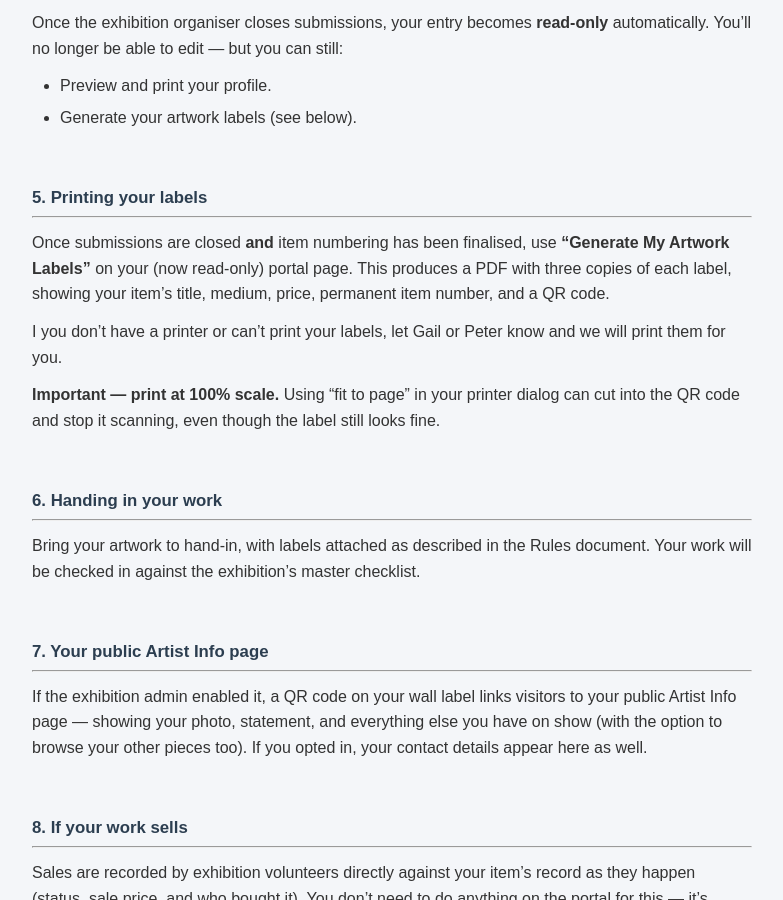
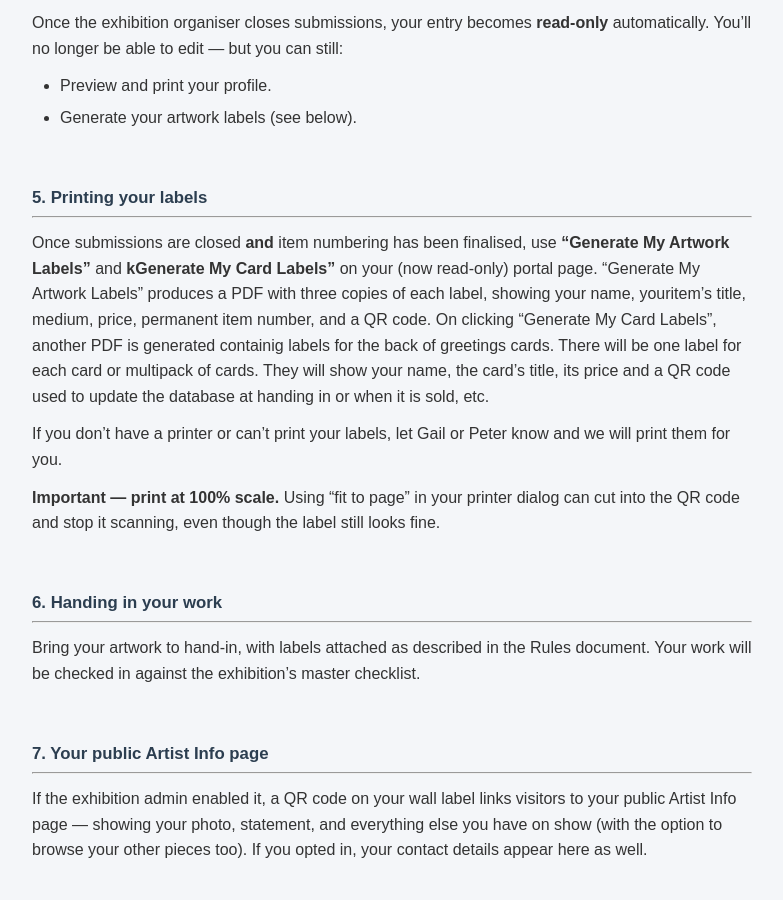
Before and after one commit to uskfarnham/exhibition-portal, a Jekyll site: the page built from artist-guide.md, in a window 1280 px wide and 900 px high, scrolled down 1129 px. Shown: the whole window, without its empty margins (248-1031 px from the left). Built offline with Jekyll 4.4.1, drawn with Linux system fonts in a browser that asks for light colours.

Commit message:
Update artist-guide.md
Add mention of card labels.

```diff
--- a/artist-guide.md
+++ b/artist-guide.md
@@ -47,9 +47,9 @@ Once the exhibition organiser closes submissions, your entry becomes **read-only
 
 ### 5. Printing your labels
 ---
-Once submissions are closed **and** item numbering has been finalised, use **"Generate My Artwork Labels"** on your (now read-only) portal page. This produces a PDF with three copies of each label, showing your item's title, medium, price, permanent item number, and a QR code.
+Once submissions are closed **and** item numbering has been finalised, use **"Generate My Artwork Labels"** and **kGenerate My Card Labels"** on your (now read-only) portal page. "Generate My Artwork Labels" produces a PDF with three copies of each label, showing your name, youritem's title, medium, price, permanent item number, and a QR code. On clicking "Generate My Card Labels", another PDF is generated containig labels for the back of greetings cards. There will be one label for each card or multipack of cards.  They will show your name, the card's title, its price and a QR code used to update the database at handing in or when it is sold, etc.
 
-I you don't have a printer or can't print your labels, let Gail or Peter know and we will print them for you.
+If you don't have a printer or can't print your labels, let Gail or Peter know and we will print them for you.
 
 **Important — print at 100% scale.** Using "fit to page" in your printer dialog can cut into the QR code and stop it scanning, even though the label still looks fine.
 
```
